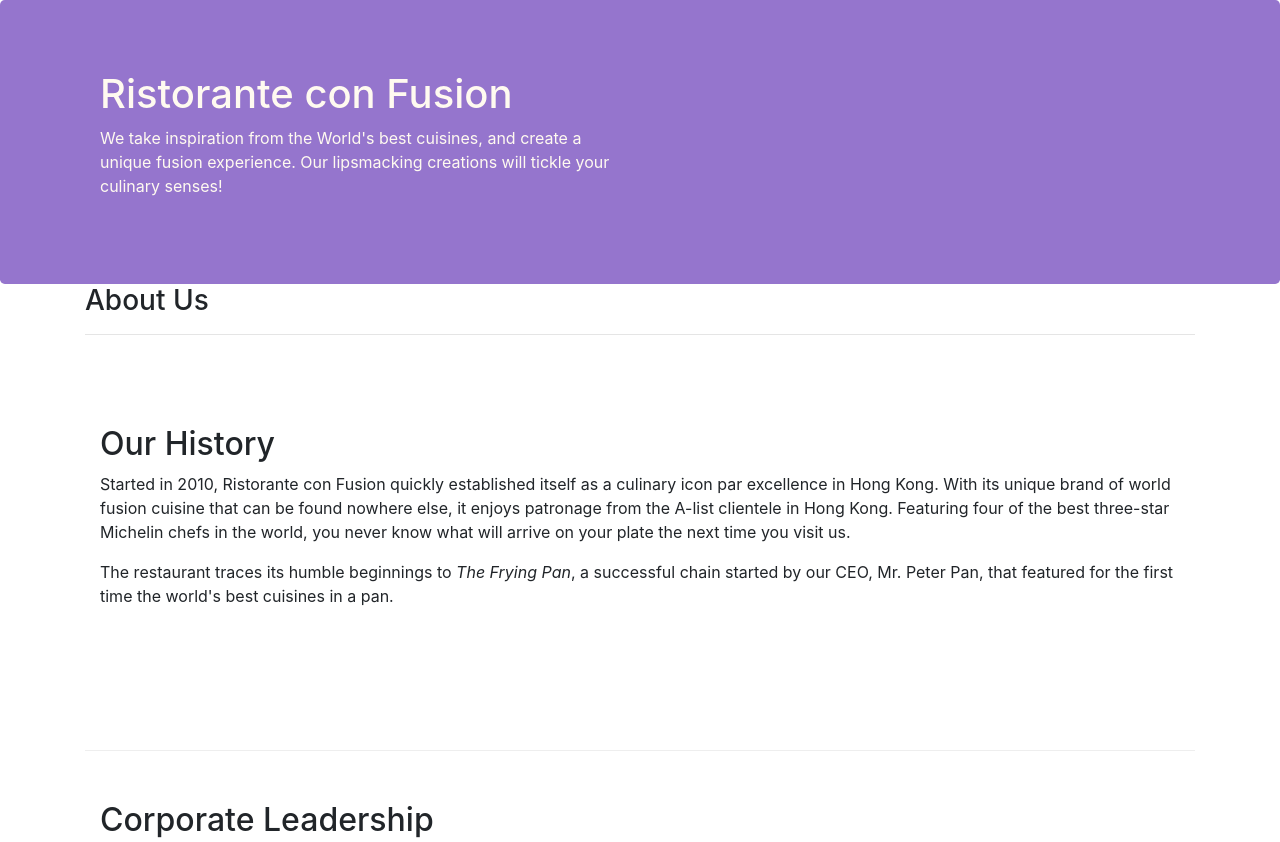
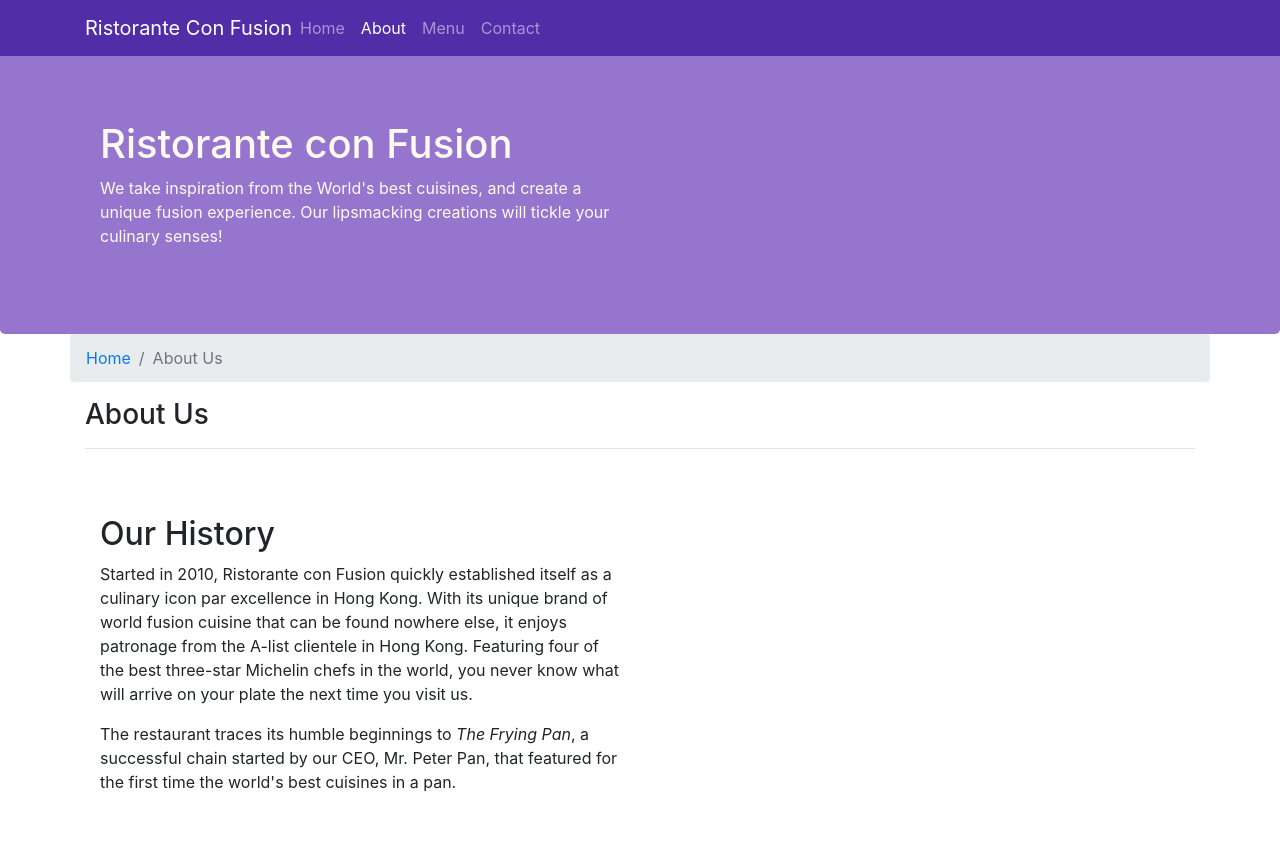
Before and after one commit to nyguerrillagirl/bootstrap4-starter, a website: page aboutus.html in a window 1280 px wide. Shown: the top 842 px of the page. Drawn offline with nearby package versions, Linux system fonts and the light colour scheme.

Commit message:
Navbar and breadcrumbs

```diff
--- a/aboutus.html
+++ b/aboutus.html
@@ -15,6 +15,22 @@
 </head>
 
 <body>
+    <nav class="navbar navbar-dark navbar-expand-sm fixed-top">
+        <div class="container">
+            <button class="navbar-toggler" type="button" data-toggle="collapse" data-target="#Navbar">
+                <span class="navbar-toggler-icon"></span>
+            </button>
+            <a class="navbar-brand mr-auto" href="./index.html">Ristorante Con Fusion</a>
+            <div class="collapse navbar-collapse" id="Navbar">
+                <ul class="navbar-nav mr-auto">
+                    <li class="nav-item"><a class="nav-link" href="./index.html">Home</a></li>
+                    <li class="nav-item active"><a class="nav-link" href="#">About</a></li>
+                    <li class="nav-item"><a class="nav-link" href="#">Menu</a></li>
+                    <li class="nav-item"><a class="nav-link" href="#">Contact</a></li>
+                </ul>
+            </div>
+        </div>
+    </nav>
 
     <header class="jumbotron">
         <div class="container">
@@ -30,15 +46,19 @@
     </header>
 
     <div class="container">
-        <div>
-            <div>
+        <div class="row">
+            <ol class="col-12 breadcrumb">
+                <li class="breadcrumb-item"><a href="./index.html">Home</a></li>
+                <li class="breadcrumb-item active">About Us</li>
+           </ol>
+            <div class="col-12">
                <h3>About Us</h3>
                <hr>
             </div>
         </div>
 
         <div class="row row-content align-items-center">
-            <div class="col-12">
+            <div class="col-12 col-sm-6">
                 <h2>Our History</h2>
                 <p>Started in 2010, Ristorante con Fusion quickly established itself as a culinary icon par excellence in Hong Kong. With its unique brand of world fusion cuisine that can be found nowhere else, it enjoys patronage from the A-list clientele in Hong Kong.  Featuring four of the best three-star Michelin chefs in the world, you never know what will arrive on your plate the next time you visit us.</p>
                 <p>The restaurant traces its humble beginnings to <em>The Frying Pan</em>, a successful chain started by our CEO, Mr. Peter Pan, that featured for the first time the world's best cuisines in a pan.</p>
@@ -70,7 +90,7 @@
                 <div class="col-4 offset-1 col-sm-2">
                     <h5>Links</h5>
                     <ul class="list-unstyled">
-                        <li><a href="#">Home</a></li>
+                        <li><a href="./index.html">Home</a></li>
                         <li><a href="#">About</a></li>
                         <li><a href="#">Menu</a></li>
                         <li><a href="#">Contact</a></li>
--- a/css/styles.css
+++ b/css/styles.css
@@ -28,3 +28,12 @@
     margin: 0px;
     color: #0F0F0F;
 }
+
+body {
+    padding: 50px 0px 0px 0px;
+    z-index: 0;
+}
+
+.navbar-dark {
+    background-color: #512DA8;
+}
```
Also changed, not shown: index.html (+16 -0 lines).
